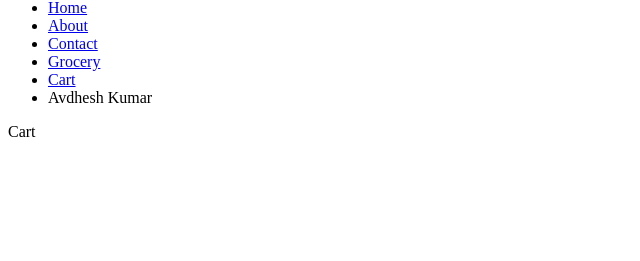
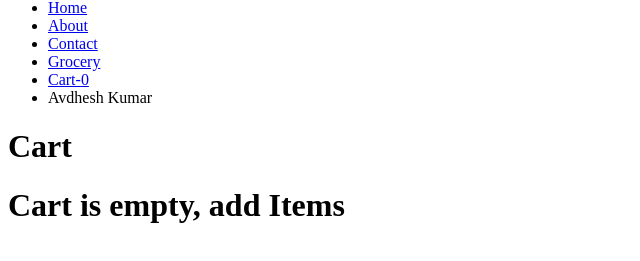
Before and after one commit to Avdhesh007/namaste-react, a React app: page /cart in a window 1280 px wide. Shown: the part 329-590 px from the top of the page, without its empty margins (0-640 px from the left). Built offline with nearby package versions, Linux system fonts and the light colour scheme; the HTML template or start-up script is replaced by a standard one.

Commit message:
data layer with redux, cart

```diff
--- a/package.json
+++ b/package.json
@@ -28,8 +28,10 @@
     "tailwindcss": "^4.1.11"
   },
   "dependencies": {
+    "@reduxjs/toolkit": "^2.8.2",
     "react": "^18.3.1",
     "react-dom": "^18.3.1",
+    "react-redux": "^9.2.0",
     "react-router": "^7.6.2"
   }
 }
--- a/src/App.js
+++ b/src/App.js
@@ -9,6 +9,8 @@ import Cart from "./components/Cart";
 import { createBrowserRouter, RouterProvider, Outlet } from "react-router";
 import RestaurantMenu from "./components/RestaurantMenu";
 import UserContext from "./utils/UserContext";
+import { Provider } from "react-redux";
+import appStore from "./utils/appStore";
 // import Grocery from "./components/Grocery";
 
 const Grocery = lazy(() => import("./components/Grocery"));
@@ -25,12 +27,14 @@ const AppLayout = () => {
   }, []);
 
   return (
+    <Provider store={appStore}>
       <UserContext.Provider value={{ loggedInUser: userName, setUserName }}>
         <div className="app">
           <Header />
           <Outlet />
         </div>
       </UserContext.Provider>
+    </Provider>
   );
 };
 
--- a/src/components/Cart.js
+++ b/src/components/Cart.js
@@ -1,5 +1,39 @@
+import { useDispatch, useSelector } from "react-redux";
+import ItemList from "./ItemList";
+import { clearCart } from "../utils/cartSlice";
+
 const Cart = () => {
-  return <div>Cart</div>;
+  const items = useSelector((store) => store.cart.items);
+  const dispatch = useDispatch();
+  const handleClearCart = () => dispatch(clearCart());
+
+  return (
+    <div className="m-4 p-4">
+      <h1 className="font-bold text-2xl text-center">Cart</h1>
+      {items.length < 1 && (
+        <h1 className="text-center font-bold text-red-400">
+          Cart is empty, add Items
+        </h1>
+      )}
+      {items.length > 0 && (
+        <div>
+          <div className="w-4/12"></div>
+          <div className=" text-center">
+            <button
+              className="bg-red-500 m-2 p-2 text-black font-bold rounded-xl cursor-pointer"
+              onClick={handleClearCart}
+            >
+              Clear Cart
+            </button>
+          </div>
+
+          <div className="w-6/12 m-auto border-1 rounded-xl">
+            <ItemList items={items}></ItemList>
+          </div>
+        </div>
+      )}
+    </div>
+  );
 };
 
 export default Cart;
--- a/src/components/Header.js
+++ b/src/components/Header.js
@@ -2,9 +2,12 @@ import { Link } from "react-router";
 import { LOGO_URL } from "../utils/constants";
 import { useContext } from "react";
 import UserContext from "../utils/UserContext";
+import { useSelector } from "react-redux";
 
 const Header = () => {
   const { loggedInUser } = useContext(UserContext);
+  // subscribing to the store, using selector
+  const cartItems = useSelector((store) => store.cart.items);
   return (
     <div className="header">
       <div className="logo-container">
@@ -25,7 +28,7 @@ const Header = () => {
             <Link to={"/grocery"}>Grocery</Link>
           </li>
           <li>
-            <Link to={"/cart"}>Cart</Link>
+            <Link to={"/cart"}>Cart-{cartItems.length}</Link>
           </li>
           <li className="font-bold px-4">{loggedInUser}</li>
         </ul>
--- a/src/components/ItemList.js
+++ b/src/components/ItemList.js
@@ -1,6 +1,14 @@
+import { useDispatch } from "react-redux";
 import { CDN_URL } from "../utils/constants";
+import { addItem } from "../utils/cartSlice";
 
 const ItemList = ({ items }) => {
+  /** using store */
+  const dispatch = useDispatch();
+  const handleAdd = (item) => {
+    dispatch(addItem(item));
+  };
+  /** ***************** */
   return (
     <div>
       {items.map((item) => (
@@ -25,7 +33,10 @@ const ItemList = ({ items }) => {
           </div>
           <div className="w-2/12 p-4 relative inline-block">
             <img src={CDN_URL + item.card.info.imageId} className="w-30" />
-            <button className="absolute text-xs bottom-2 right-2 bg-gray-600 hover:bg-gray-700 text-white font-medium py-1 px-2 rounded">
+            <button
+              className="absolute text-xs bottom-2 right-2 bg-gray-600 hover:bg-gray-700 text-white font-medium py-1 px-2 rounded"
+              onClick={() => handleAdd(item)}
+            >
               Add +
             </button>
           </div>
--- /dev/null
+++ b/src/utils/appStore.js
@@ -0,0 +1,10 @@
+import { configureStore } from "@reduxjs/toolkit";
+import cartReducer from "./cartSlice";
+
+const appStore = configureStore({
+  reducer: {
+    cart: cartReducer,
+  },
+});
+
+export default appStore;
--- /dev/null
+++ b/src/utils/cartSlice.js
@@ -0,0 +1,23 @@
+import { createSlice } from "@reduxjs/toolkit";
+
+const cartSlice = createSlice({
+  name: "cart",
+  initialState: {
+    items: [],
+  },
+  reducers: {
+    addItem: (state, action) => {
+      state.items.push(action.payload);
+    },
+    removeItem: (state, action) => {
+      state.items.pop();
+    },
+    clearCart: (state, action) => {
+      state.items.length = 0;
+    },
+  },
+});
+
+export const { addItem, removeItem, clearCart } = cartSlice.actions;
+
+export default cartSlice.reducer;
```
Also changed, not shown: 2 other files (tests, documents, lock files or other folders). Lines whose indentation alone changed are shown as unchanged.
